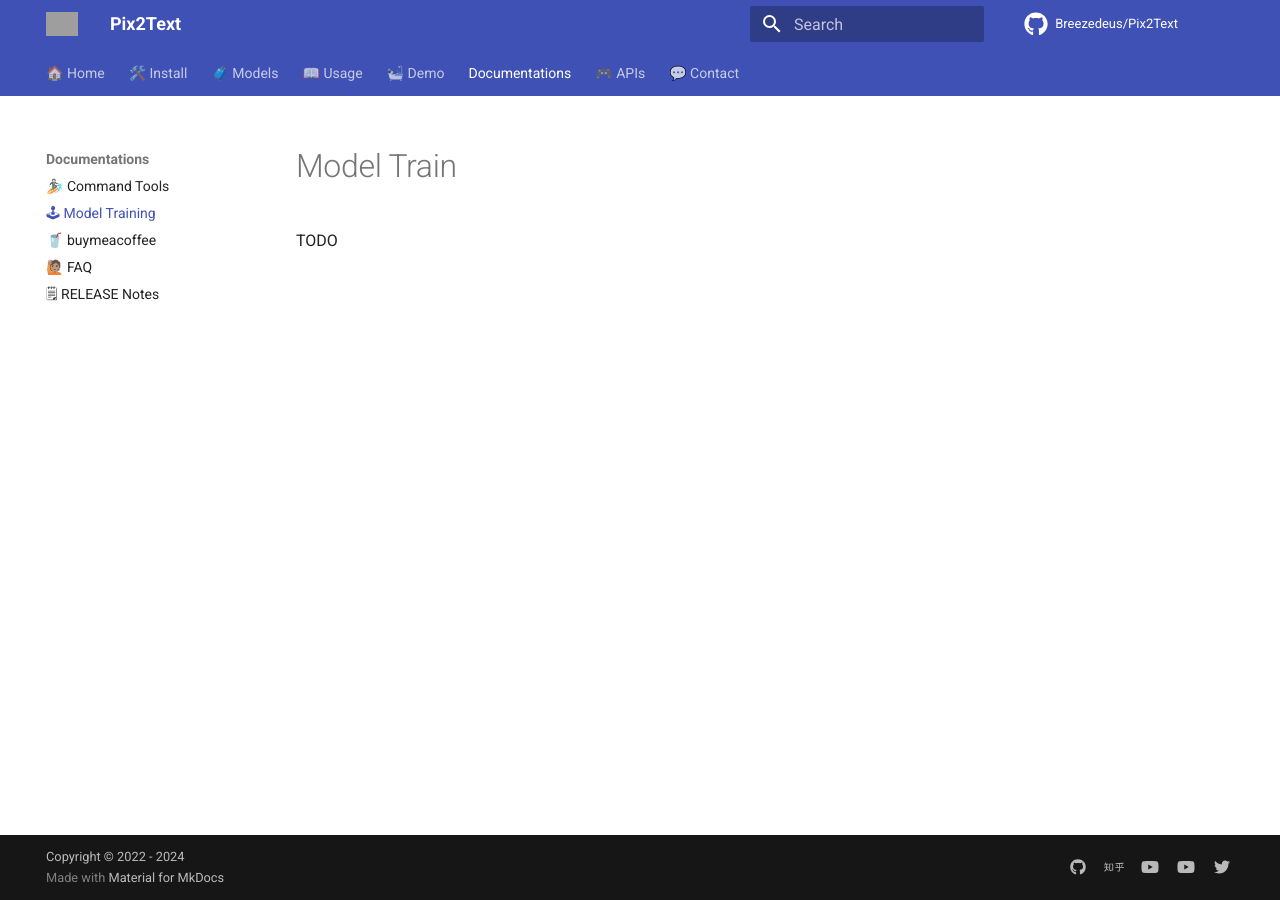
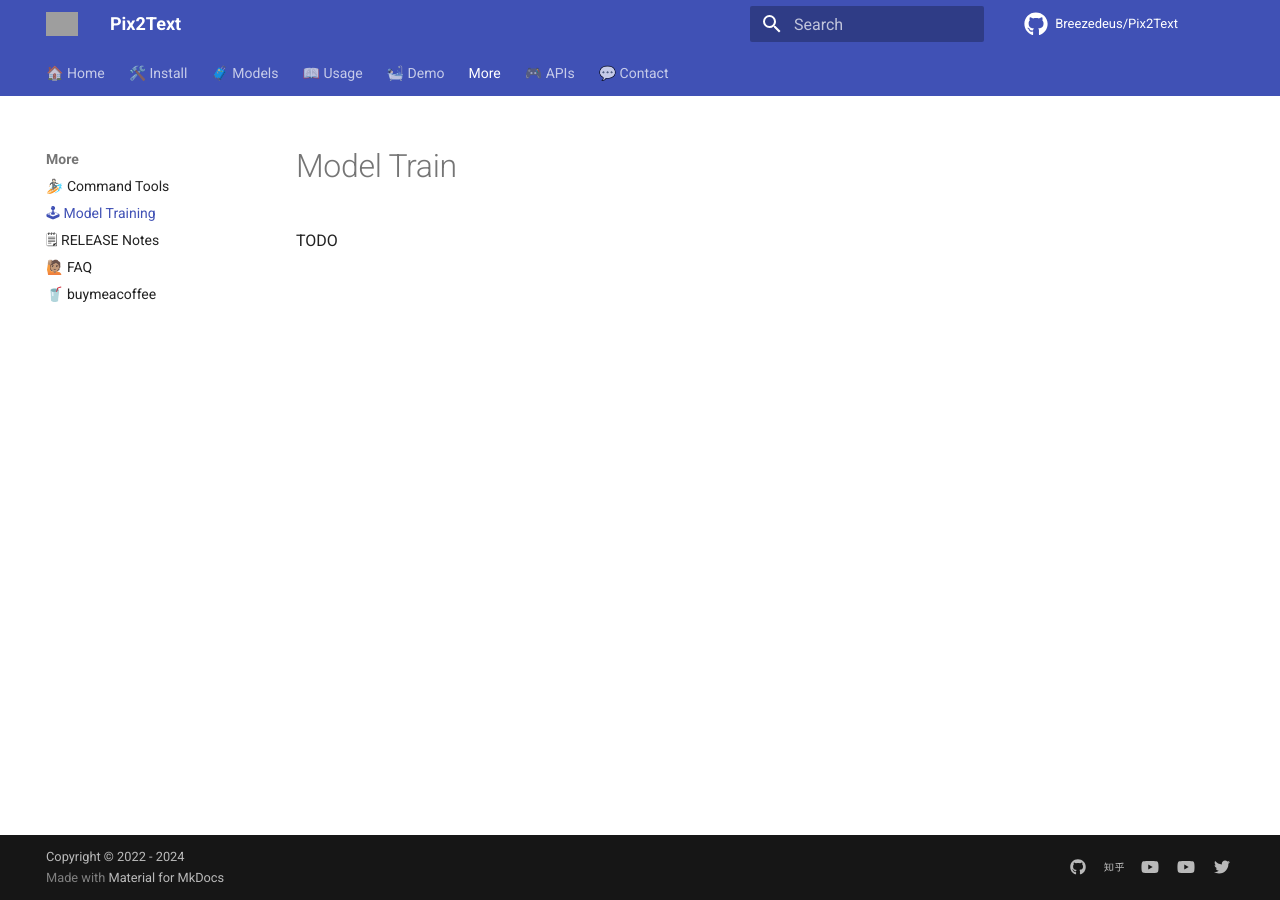
Before and after one commit to breezedeus/Pix2Text, an MkDocs documentation site: the page built from docs/train.md, in a window 1280 px wide. Built offline with MkDocs 1.6.1 and Material for MkDocs 9.7.7, drawn with Linux system fonts in a browser that asks for light colours; comment, search, counter and statistics services are not loaded; some of the changed lines change nothing that is shown; grey boxes are pictures that could not be loaded.

Commit message:
update docs

```diff
--- a/mkdocs.yml
+++ b/mkdocs.yml
@@ -104,12 +104,12 @@
   - 🧳 Models: models.md
   - 📖 Usage: usage.md
   - 🛀🏻 Demo: demo.md
-  - Documentations:
+  - More:
       - 🏄🏻 ‍️Command Tools: command.md
       - 🕹 Model Training: train.md
+      - 🗒 RELEASE Notes: RELEASE.md
+      - 🙋🏽 FAQ: faq.md
       - 🥤 buymeacoffee: buymeacoffee.md
-      - 🙋🏽 FAQ: faq.md
-      - 🗒 RELEASE Notes: RELEASE.md
   - 🎮 APIs:
     - Pix2Text: pix2text/pix_to_text.md
     - TextFormulaOCR: pix2text/text_formula_ocr.md
```
